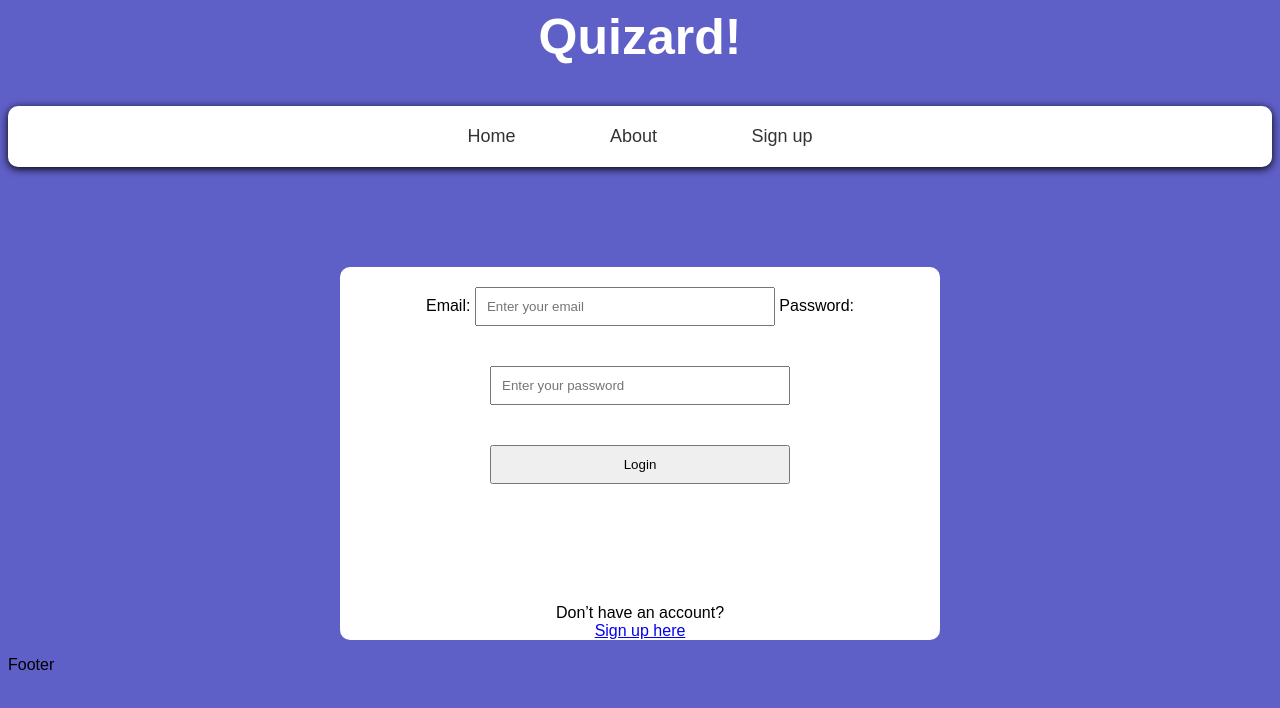
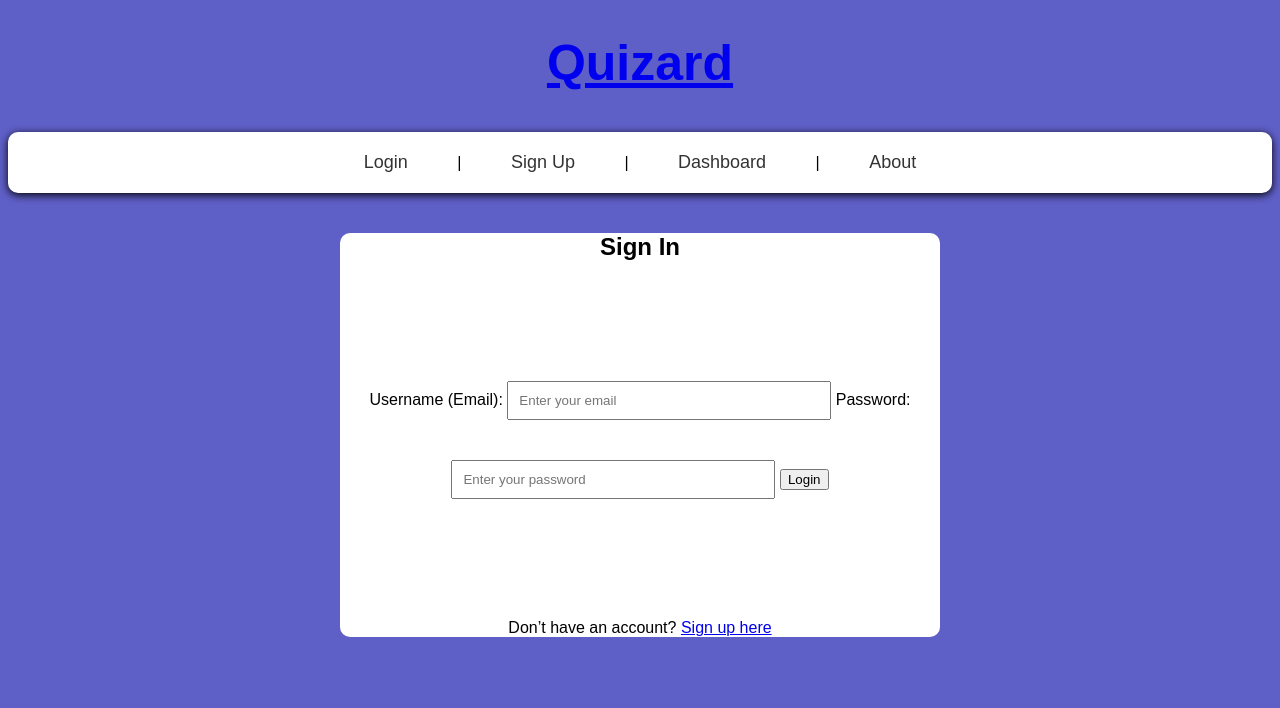
Before and after one commit to anahck/Quizard, a website: page client/index.html in a window 1280 px wide. Drawn offline with Linux system fonts and the light colour scheme.

Commit message:
interactive header on all pages

```diff
--- a/client/index.html
+++ b/client/index.html
@@ -1,40 +1,35 @@
+<!DOCTYPE html>
 <html lang="en">
-
 <head>
   <meta charset="UTF-8">
-    <meta http-equiv="X-UA-Compatible" content="IE=edge">
   <meta name="viewport" content="width=device-width, initial-scale=1.0">
+  <title>Login</title>
   <link rel="stylesheet" href="./style.css">
-    <script defer src="./assets/login.js"></script>
-    <title>Quizard!</title>
+  <script defer src="./js/login.js"></script>
 </head>
-
 <body>
-    <h1>Quizard!</h1>
-
+  <header>
+    <h1><a href="index.html" class="logo">Quizard</a></h1>
     <nav>
-            <a href="index.html">Home</a>
+      <a href="index.html">Login</a> |
+      <a href="signup.html">Sign Up</a> |
+      <a href="dashboard.html">Dashboard</a> |
       <a href="about.html">About</a>
-            <a href="signup.html">Sign up</a>
     </nav>
+  </header>
 
   <div class="container">
-
-        <form action="" id="login-form">
-            <label for="email">Email:</label>
-            <input type="text" id="email" placeholder="Enter your email">
+    <h2>Sign In</h2>
+    <form id="login-form">
+      <label for="username">Username (Email):</label>
+      <input type="text" id="username" name="username" placeholder="Enter your email" required>
 
       <label for="password">Password:</label>
-            <input type="password" id="password" placeholder="Enter your password"><br>
+      <input type="password" id="password" name="password" placeholder="Enter your password" required>
 
-            <input type="submit" value="Login">
+      <button type="submit">Login</button>
     </form>
-        <p>Don’t have an account? <a href="signup.html" id="show-signup"><br>Sign up here</a></p>
+    <p>Don’t have an account? <a href="signup.html">Sign up here</a></p>
   </div>
-
-<footer>
-  <p>Footer</p>
-</footer>
-
 </body>
 </html>
```
Also changed, not shown: client/about.html (+8 -6 lines), client/signup.html (+17 -7 lines), client/applic.js (deleted). Lines whose indentation alone changed are shown as unchanged.
